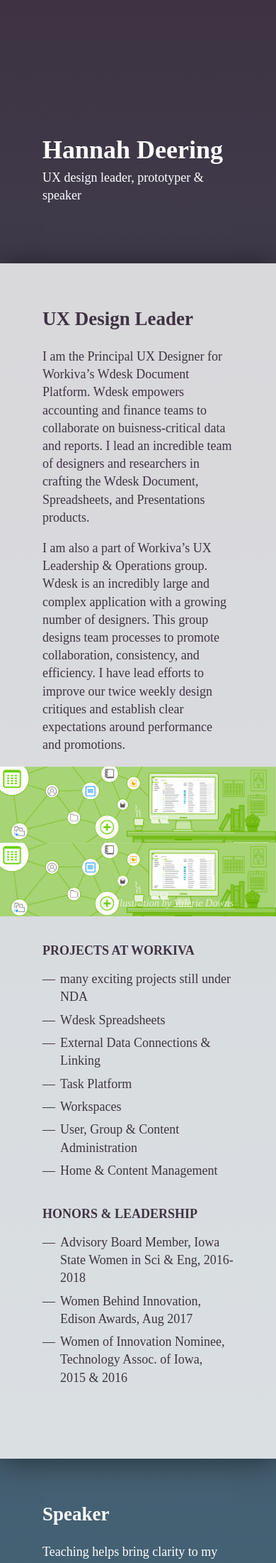
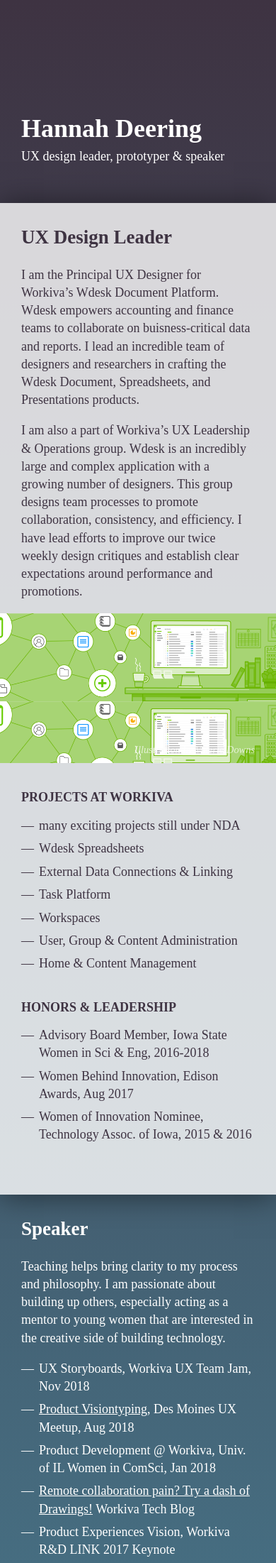
Before and after one commit to hannahd/hannahd.github.io, a Jekyll site: the page built from index.html, in a window 390 px wide. Shown: the top 2202 px of the page at 71% size. Built offline with Jekyll 4.4.1, drawn with Linux system fonts in a browser that asks for light colours.

Commit message:
Fix responsive padding.

```diff
--- a/_sass/main.scss
+++ b/_sass/main.scss
@@ -138,6 +138,10 @@
 
   section.accented{
       border-radius: 0;
+    }
+    section{
+        color: $font-color;
+        padding: 35px 30px;
     }
 
 }
--- a/css/styles.css
+++ b/css/styles.css
@@ -460,7 +460,11 @@
     box-sizing: border-box; }
 
   section.accented {
-    border-radius: 0; } }
+    border-radius: 0; }
+
+  section {
+    color: #FFFFFF;
+    padding: 35px 30px; } }
 /*
 p {
     line-height: 1.4em;
```
Also changed, not shown: 1 other file.
